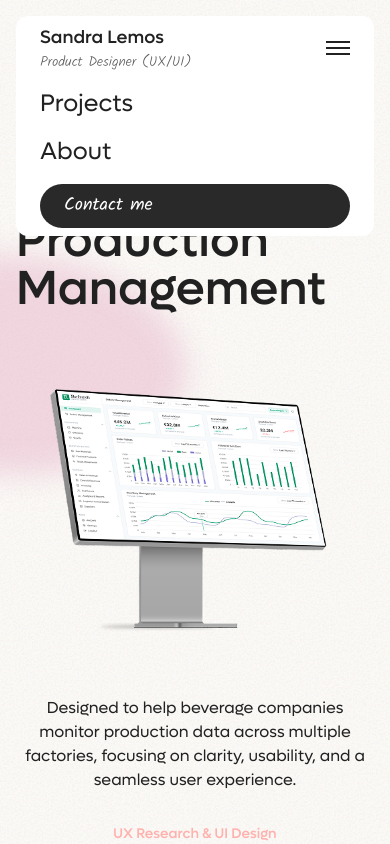
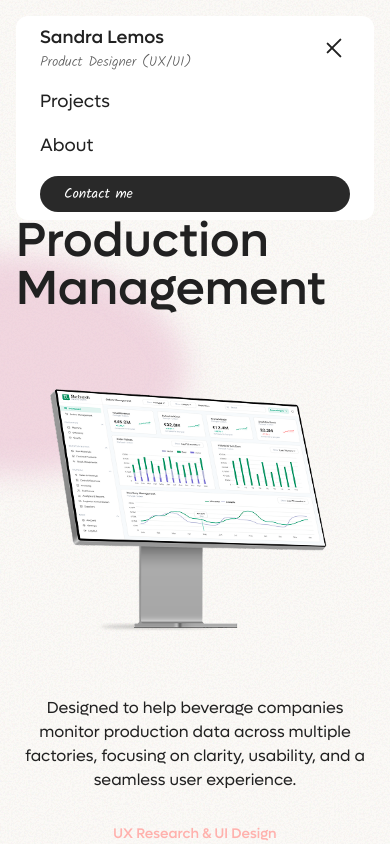
Before and after one commit to goncalofm90/portfolio-sandra-lemos, a React (Vite) app: page /project/1 in a window 390 px wide. Both pictures are taken after a click on the button 338 px from the left and 48 px from the top of the page. Built offline with nearby package versions, Linux system fonts and the light colour scheme.

Commit message:
navbar improvements

```diff
--- a/src/components/Navbar.tsx
+++ b/src/components/Navbar.tsx
@@ -99,11 +99,17 @@ const Navbar = () => {
         <div className="md:hidden flex items-center">
           <button
             onClick={() => setMenuOpen(!menuOpen)}
-            className="focus:outline-none"
+            className="md:hidden flex flex-col justify-center items-center w-8 h-8 focus:outline-none group"
           >
-            <div className="w-6 h-0.5 bg-black mb-1"></div>
-            <div className="w-6 h-0.5 bg-black mb-1"></div>
-            <div className="w-6 h-0.5 bg-black"></div>
+            <span
+              className={`block w-5 h-0.5 bg-black rounded-full transition-all duration-300 ${menuOpen ? "rotate-45 translate-y-1" : "-translate-y-0.5"}`}
+            />
+            <span
+              className={`block w-5 h-0.5 bg-black rounded-full transition-all duration-300 ${menuOpen ? "opacity-0 scale-x-0" : "opacity-100 my-0.5"}`}
+            />
+            <span
+              className={`block w-5 h-0.5 bg-black rounded-full transition-all duration-300 ${menuOpen ? "-rotate-45 -translate-y-1" : "translate-y-0.5"}`}
+            />
           </button>
         </div>
       </div>
@@ -115,7 +121,7 @@ const Navbar = () => {
             to="/"
             onClick={() => setMenuOpen(false)}
             className={({ isActive }) =>
-              `text-black hover:text-lufga-salmon transition-colors text-2xl ${
+              `text-black hover:text-lufga-salmon transition-colors text-lg ${
                 isActive ? "nav-link-active font-kalam-800" : "font-normal"
               }`
             }
@@ -126,7 +132,7 @@ const Navbar = () => {
             to="/about"
             onClick={() => setMenuOpen(false)}
             className={({ isActive }) =>
-              `text-black hover:text-lufga-salmon transition-colors text-2xl ${
+              `text-black hover:text-lufga-salmon transition-colors text-lg ${
                 isActive ? "nav-link-active font-kalam-600" : "font-normal"
               }`
             }
@@ -135,7 +141,7 @@ const Navbar = () => {
           </NavLink>
           <a
             href="mailto:SsandraBrazLemos@gmail.com"
-            className="text-white px-6 py-2 rounded-full font-kalam-500 text-lg"
+            className="text-white px-6 py-2 rounded-full font-kalam-500 text-sm"
             style={{ backgroundColor: "#292929" }}
             onClick={() => setMenuOpen(false)}
           >
--- a/src/components/ProjectDetailNav.tsx
+++ b/src/components/ProjectDetailNav.tsx
@@ -129,7 +129,7 @@ const ProjectDetailNav = ({ sections }: { sections: NavSection[] }) => {
               <a
                 href={`#${item.id}`}
                 onClick={(event) => handleNavClick(event, item.id)}
-                className={`text-sm transition-colors md:text-xl ${
+                className={`text-xs transition-colors md:text-xl ${
                   activeId === item.id
                     ? "nav-link-active text-lufga-salmon font-kalam-100"
                     : "text-black hover:text-lufga-salmon font-kalam-100"
```
